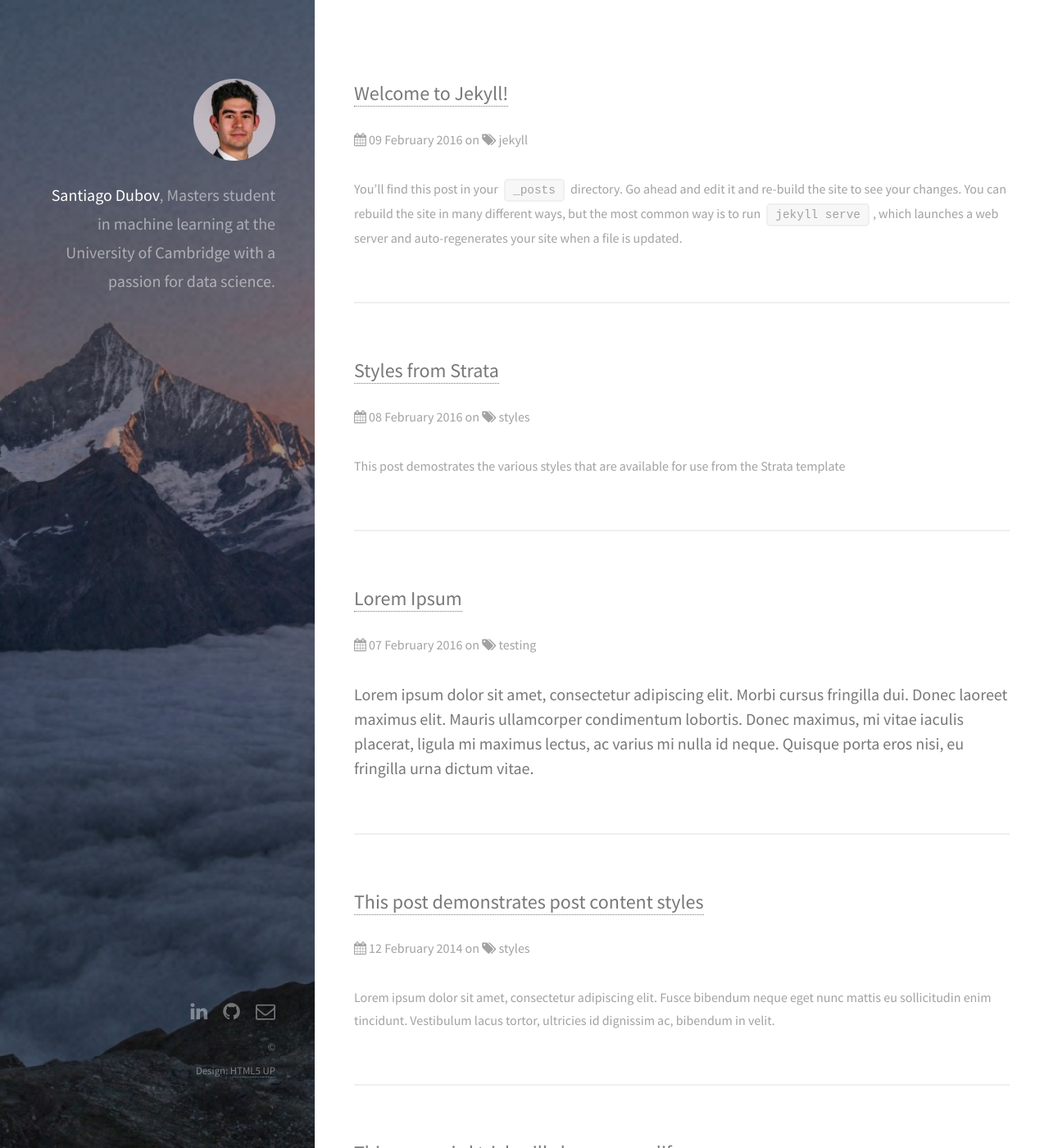
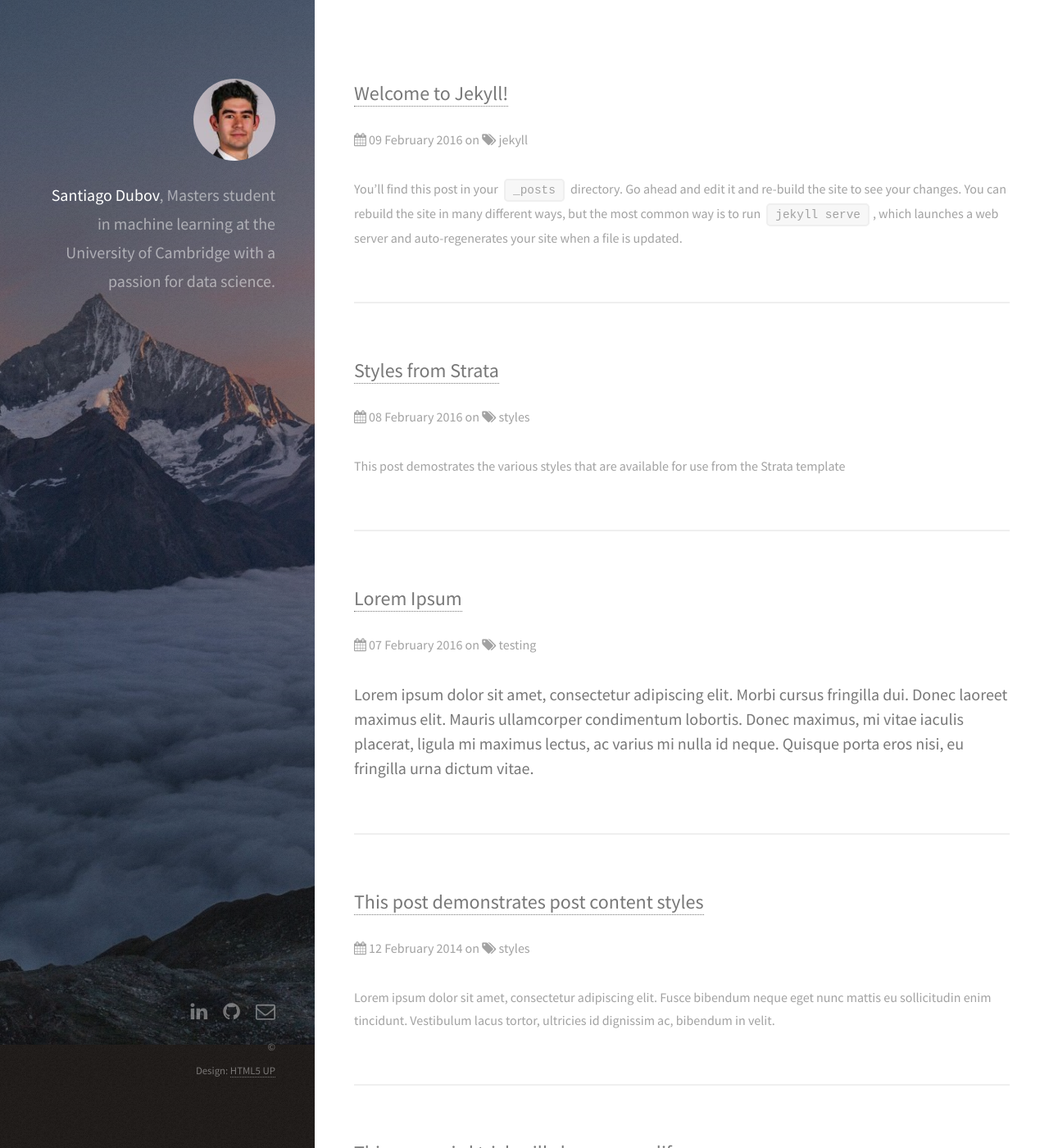
Before and after one commit to Santiago-Dubov/Santiago-Dubov.github.io, a Jekyll site: the page built from index.html, in a window 1280 px wide and 1400 px high. Shown: the whole window at 82% size. Built offline with Jekyll 4.4.1, drawn with Linux system fonts in a browser that asks for light colours; the list of posts is cut into pages by our own code.

Commit message:
Update main.scss

```diff
--- a/assets/sass/main.scss
+++ b/assets/sass/main.scss
@@ -902,8 +902,8 @@
 		background-attachment:	scroll,								fixed;
 		background-image:		url('images/overlay.png'),			url('../../images/bg.jpg');
 		background-position:	top left,							top left;
-		background-repeat:		no-repeat,							no-repeat;
-		background-size:		auto 100%,							auto 100%;
+		background-repeat:		repeat,								no-repeat;
+		background-size:		auto,								auto ;
 		color: _palette(accent2, fg);
 		height: 100%;
 		left: 0;
```
